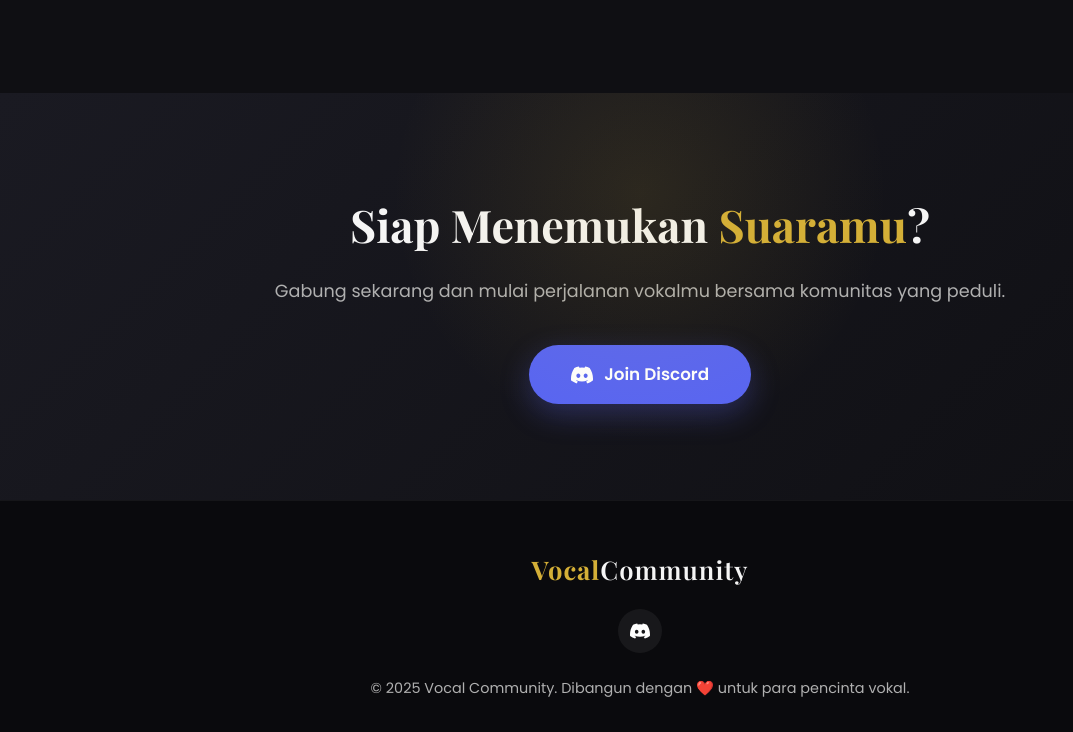
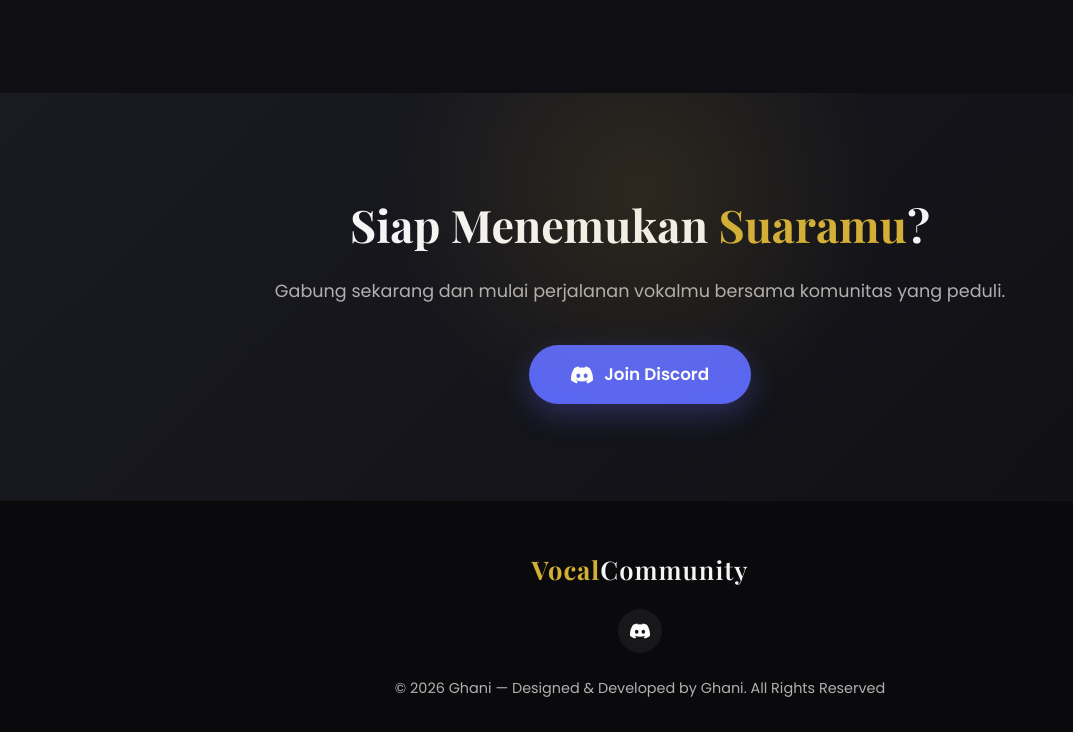
Before and after one commit to GanKullbet/vocalsofficialcomunity, a plain HTML site: page index.html in a window 1280 px wide. Shown: the part 2494-3226 px from the top of the page, without its empty margins (0-1073 px from the left). Drawn offline with nearby package versions, Linux system fonts and the light colour scheme.

Commit message:
index.html

```diff
--- a/index.html
+++ b/index.html
@@ -708,7 +708,7 @@
       </a>
     </div>
 
-    <p>© 2025 Vocal Community. Dibangun dengan ❤️ untuk para pencinta vokal.</p>
+    <p>© 2026 Ghani — Designed & Developed by Ghani. All Rights Reserved</p>
   </footer>
 
   <script>
```
